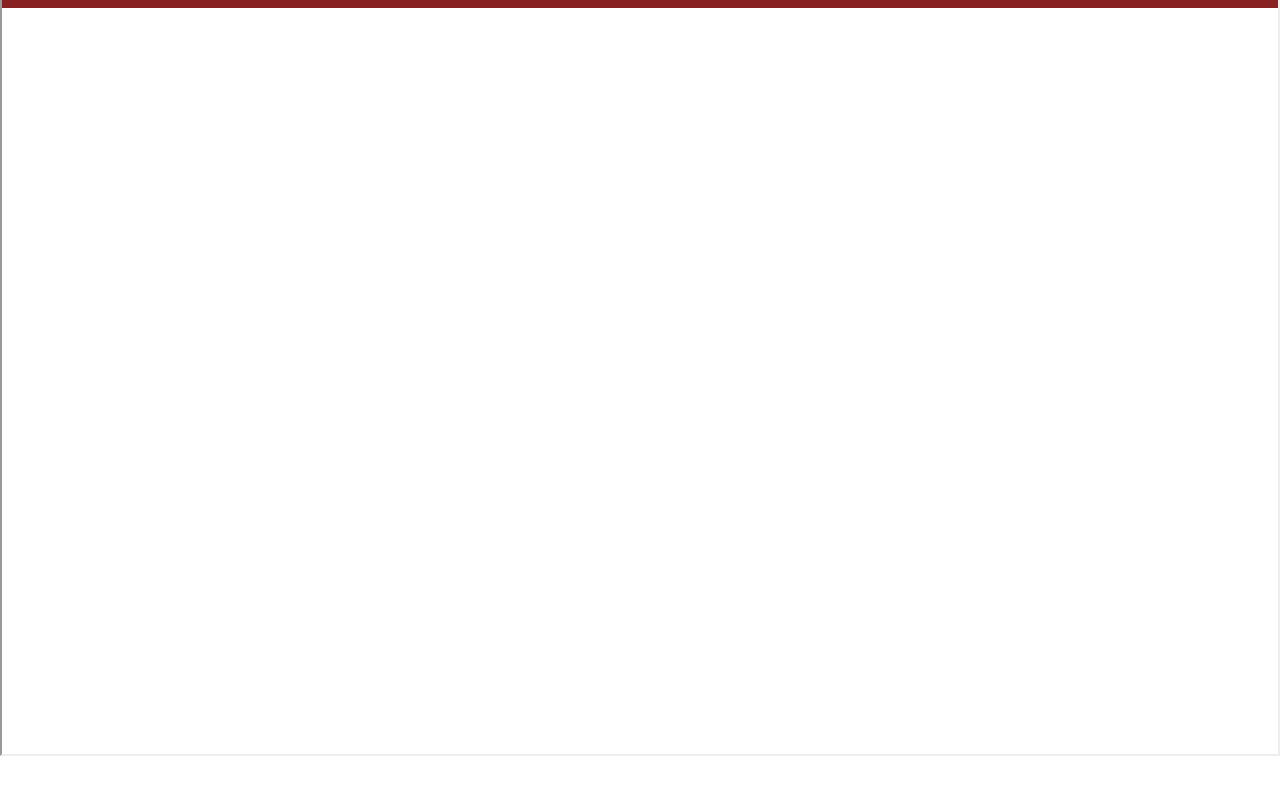
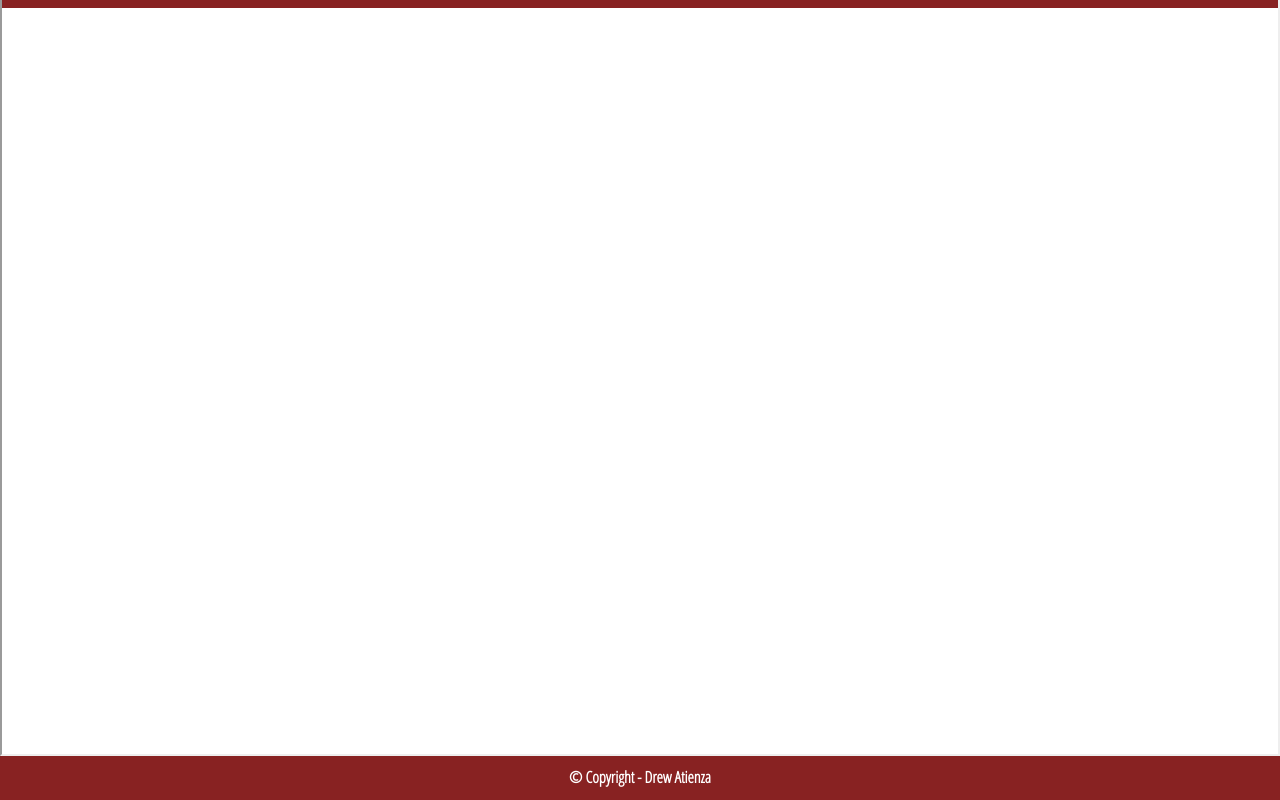
Before and after one commit to drewatienza/react-portfolio, a React (Create React App) app: page /resume in a window 1280 px wide. Shown: the part 184-984 px from the top of the page. Before the commit the page ends 940 px from the top, so only its background shows below. Built offline with nearby package versions, Linux system fonts and the light colour scheme.

Commit message:
created footer component

```diff
--- /dev/null
+++ b/src/components/footer/footer.component.jsx
@@ -0,0 +1,11 @@
+import React from "react";
+
+import "./footer.styles.scss";
+
+const Footer = () => (
+  <div class="footer">
+    <p>&copy; Copyright - Drew Atienza</p>
+  </div>
+);
+
+export default Footer;
--- /dev/null
+++ b/src/components/footer/footer.styles.scss
@@ -0,0 +1,13 @@
+.footer {
+  background-color: #822;
+  width: 100%;
+  color: #fff;
+  padding: 10px 5px 0 5px;
+  text-align: center;
+}
+
+.footer p {
+  margin: 0;
+  padding-bottom: 12px;
+  font-weight: bold;
+}
--- a/src/components/home/home.styles.scss
+++ b/src/components/home/home.styles.scss
@@ -1,5 +1,5 @@
 .cover-header {
-  z-index: 1;
+  z-index: 2;
   position: relative;
   text-align: center;
   padding-top: 35vh;
@@ -7,11 +7,13 @@
 
 .cover-header h1 {
   color: #fff;
+  font-weight: bold;
   text-shadow: 1px 3px 6px rgba(0, 0, 0, 0.4);
 }
 
 .cover-header h2 {
   color: #fff;
+  font-weight: bold;
   text-shadow: 1px 3px 6px rgba(0, 0, 0, 0.4);
 }
 
@@ -21,7 +23,7 @@
   height: 100%;
   top: 50px;
   left: 0;
-  z-index: 0;
+  z-index: 1;
   list-style: none;
   margin: 0;
   padding: 0;
--- a/src/components/navigation/navigation.styles.scss
+++ b/src/components/navigation/navigation.styles.scss
@@ -8,7 +8,7 @@
 
   .logo-container {
     height: 100%;
-    width: 150px;
+    width: 175px;
     font-size: 1.6rem;
     padding: 8px 15px;
     color: #fff;
--- a/src/components/resume/resume.component.jsx
+++ b/src/components/resume/resume.component.jsx
@@ -1,6 +1,7 @@
 import React from "react";
 
 import ResumePDF from "../../assets/Resume.pdf";
+import Footer from "../footer/footer.component";
 
 import "./resume.styles.scss";
 
@@ -18,6 +19,7 @@ const Resume = () => {
         </a>
       </div>
       <iframe src={ResumePDF} title="Resume"></iframe>
+      <Footer />
     </div>
   );
 };
```
Also changed, not shown: src/assets/cover1.jpg.
